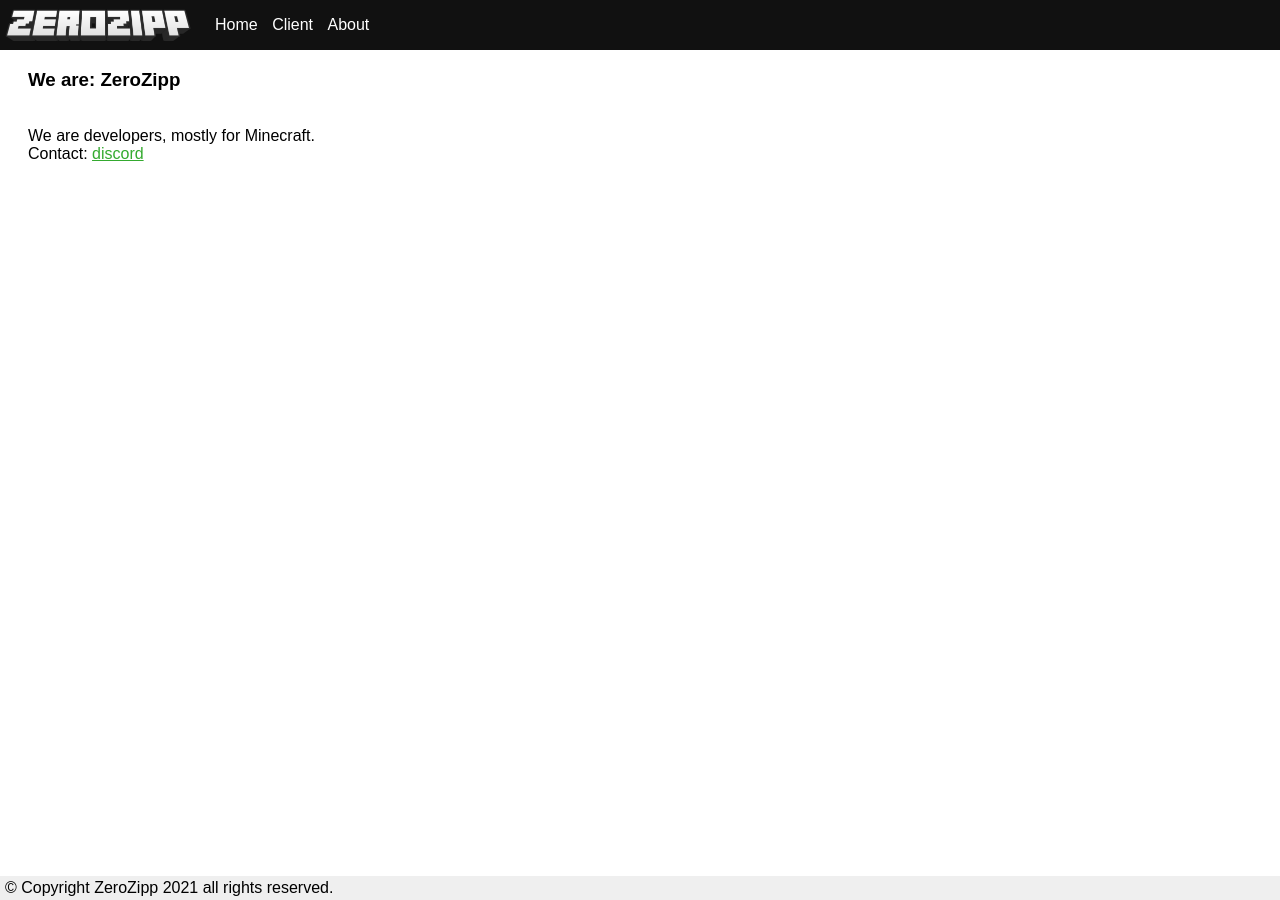
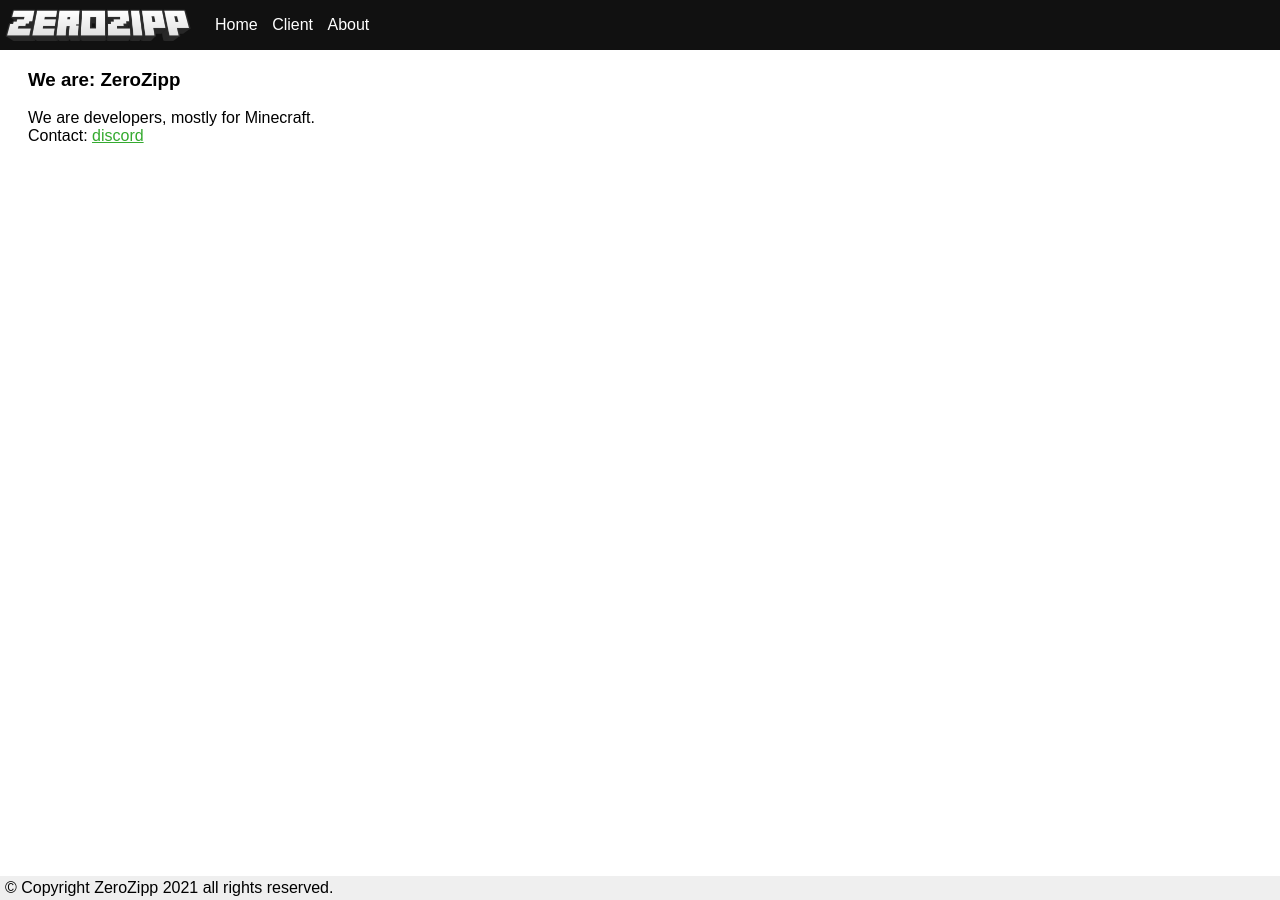
Before and after one commit to ZeroZipp/zerozipp.github.io, a Jekyll site: the page built from about/index.md, in a window 1280 px wide. Built offline with Jekyll 4.4.1, drawn with Linux system fonts in a browser that asks for light colours; our own code applies the rules of GitHub Pages for plain Markdown files.

```diff
--- a/about/index.md
+++ b/about/index.md
@@ -1,3 +1,3 @@
-<h3>We are: ZeroZipp</h3><br>
+<h3>We are: ZeroZipp</h3>
 We are developers, mostly for Minecraft.<br>
 Contact: <a class="link" href="https://discord.gg/ETaw5jfHwz/">discord</a>
```
